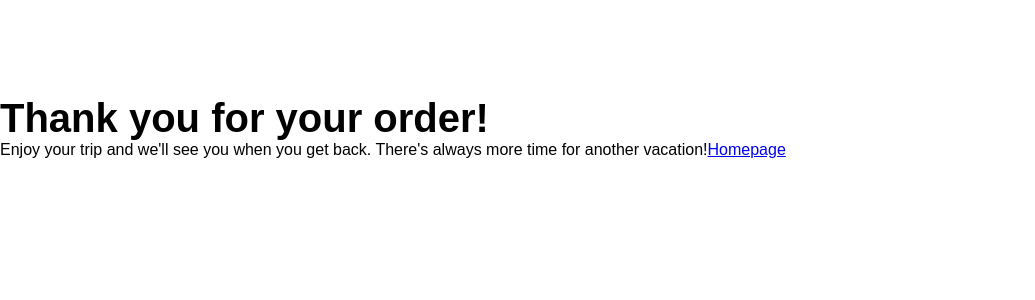
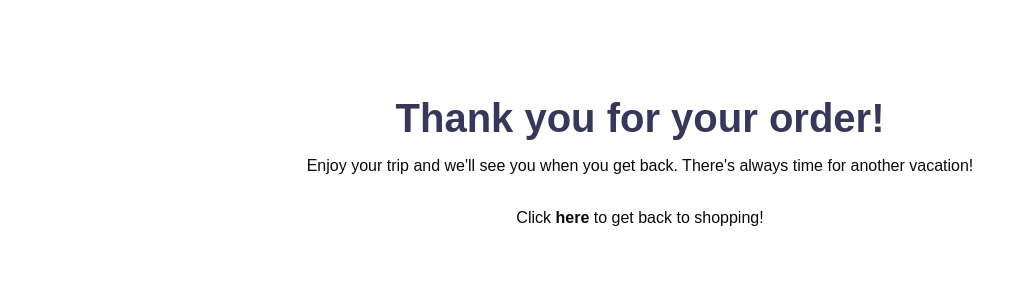
Before and after one commit to Revolutionz-TIY/CrossoverProject, a React (Create React App) app in the folder front/: page /checkout in a window 1280 px wide. Shown: the top 300 px of the page, without its empty margins (0-1035 px from the left). Built offline with nearby package versions, Linux system fonts and the light colour scheme.

Commit message:
fixed filter button, but still has an annoying bug that refills all the boxes if all were unchecked.

```diff
--- a/front/src/App.css
+++ b/front/src/App.css
@@ -358,6 +358,27 @@ h2 {
   text-decoration: none;
 }
 
+/***************Checkout Page*****************/
+
+.CheckoutPage {
+  font-family: 'Avenir Next', sans-serif;
+  text-align: center;
+}
+
+.Checkout-title {
+  color: #37375b;
+  text-shadow: 1px;
+}
+
+.Checkout-text {
+ color:#09090F;
+}
+
+.Checkout-reroute {
+  text-decoration: none;
+  font-weight: 600;
+  color: #09090F;
+}
 /****************MEDIA QUERIES****************/
 
 @media (min-width: 850px) {
--- a/front/src/CheckoutPage.js
+++ b/front/src/CheckoutPage.js
@@ -11,15 +11,15 @@ export default class FailPage extends Component {
   render() {
     return (
       <div className="CheckoutPage">
-        <div className="checkout-text">
-          <h2> Thank you for your order!</h2>
-            Enjoy your trip and we'll see you when you get back. There's always more time for another vacation!
-            <span className="checkout-text">
-              <Link to={'/'}  className="checkout-reroute">Homepage</Link>
-            </span>
-        </div>
-
-    </div>
+        <h2 className="Checkout-title"> Thank you for your order!</h2>
+        <p className="Checkout-text">Enjoy your trip and we'll see you when you get back. There's always time for another vacation!</p>
+        <br />
+        <span className="Checkout-text">Click</span>
+        <span className="Checkout-text">
+          <Link to={'/'}  className="Checkout-reroute"> here </Link>
+        </span>
+        <span className="Checkout-text">to get back to shopping!</span>
+      </div>
     );
   }
 }
--- a/front/src/ShopPage.js
+++ b/front/src/ShopPage.js
@@ -10,7 +10,7 @@ export default class ShopPage extends Component {
     this.state = {
       results: [],
       id: '',
-      api: api()
+      api: api(),
     }
   }
 
--- a/front/src/ShopTypePage.js
+++ b/front/src/ShopTypePage.js
@@ -12,27 +12,41 @@ export default class ShopTypePage extends Component {
     this.state = {
       results: [],
       id: '',
-      api: api()
+      api: api(),
     }
   }
 
   componentWillReceiveProps(nextProps) {
-    this.getItems();
+    this.getItems(nextProps);
   }
 
   componentDidMount() {
-    this.getItems();
+    this.getItems(this.props);
+
   }
-  getItems() {
+  getItems(nextProps) {
+    var types = nextProps.params.type.split(','); // ['pat', 'watches']
     axios.get(api() + '/products')
       .then((response) => {
         let newResults = response.data.slice(0).filter((v) => {
-          return v.type.toLowerCase().trim() === this.props.params.type
-        } );
+          var currentProductsValue = v.type.toLowerCase().trim();
+          console.log(nextProps.params);
+          var nextParamsType = nextProps.params.type.split(',');
+          // 'package'
+          // 'pat'
+          // 'watches'
+            // console.log(nextParamsType);
+            // console.log(types, currentProductsValue);
+            // console.log(types.indexOf(currentProductsValue) > -1);
+          if(types.indexOf(currentProductsValue) > -1) { // in array
+            return true
+          } else {
+            return false
+          }
+        });
         this.setState ({
           results: newResults
         })
-        console.log(newResults);
       })
       .catch((error) => {
         console.error(error);
--- a/front/src/StoreNavigation.js
+++ b/front/src/StoreNavigation.js
@@ -18,7 +18,11 @@ export default class StoreNavigation extends Component {
 
   }
 
-  saveCheckboxList() {
+  saveCheckboxList(e) {
+    e.preventDefault();
+    if (this.state.checkedValues.length === 0 ) {
+      browserHistory.push('/shop/')
+    }
     var storeURL = this.state.checkedValues.reduce((a, v) => {
       if (a.length === 0) {
         return v
@@ -41,11 +45,11 @@ export default class StoreNavigation extends Component {
               <CheckboxList ref="chkboxList" defaultData={data} onChange={this.handleCheckboxListChange.bind(this)} />
           </div>
           <button className="Shop-Navigation-savebutton" onClick={this.saveCheckboxList.bind(this)}>Apply</button>
-        <ul className="Shop-navigation">
+        {/* <ul className="Shop-navigation">
           <li><Link to={'/shop/packages'}>Time Packages</Link></li>
           <li><Link to={'/shop/watches'}>Watches</Link></li>
           <li><Link to={'/shop/pat'}>Pick-A-Time Packages</Link></li>
-        </ul>
+        </ul> */}
       </div>
     )
   }
```
